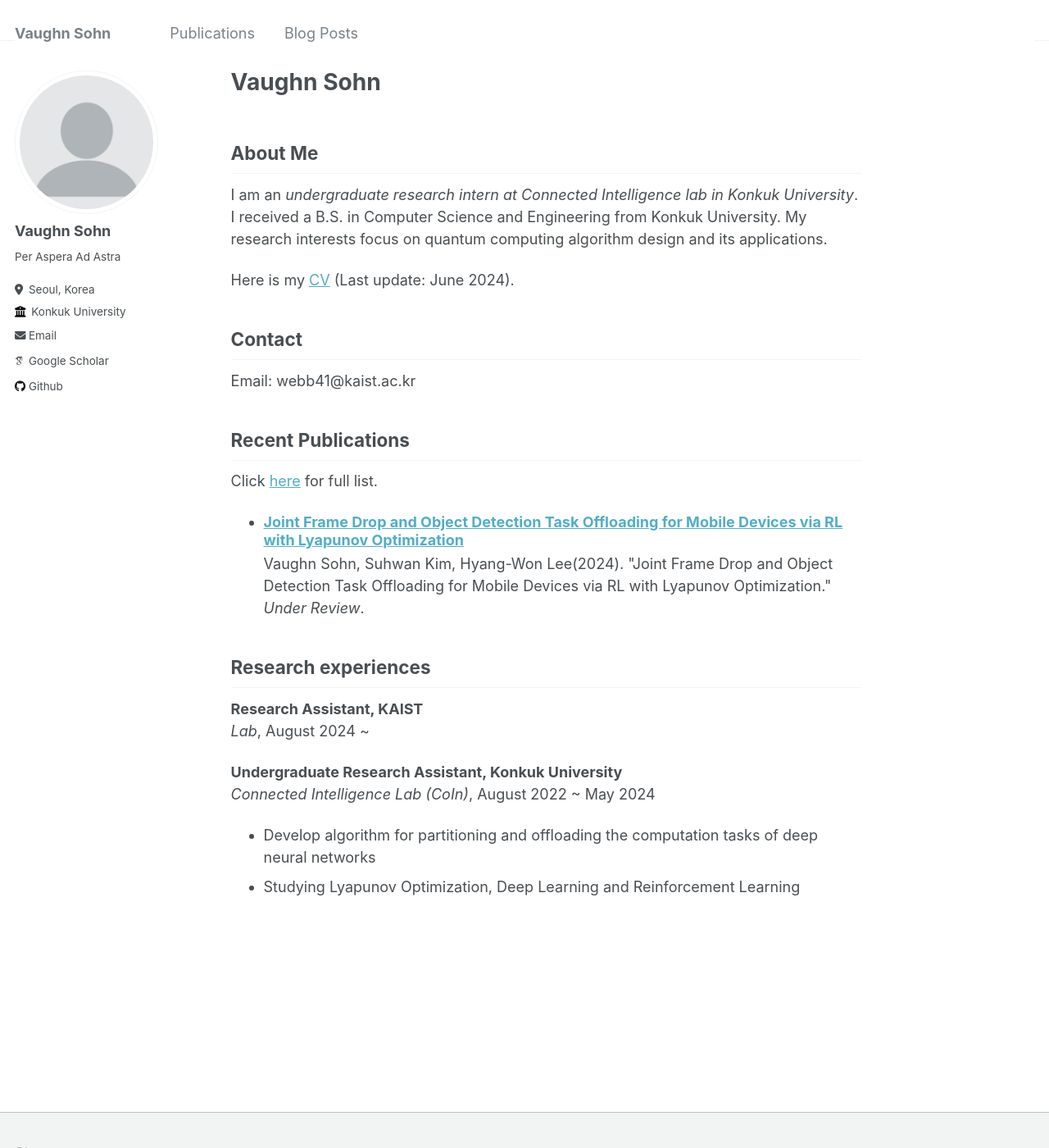
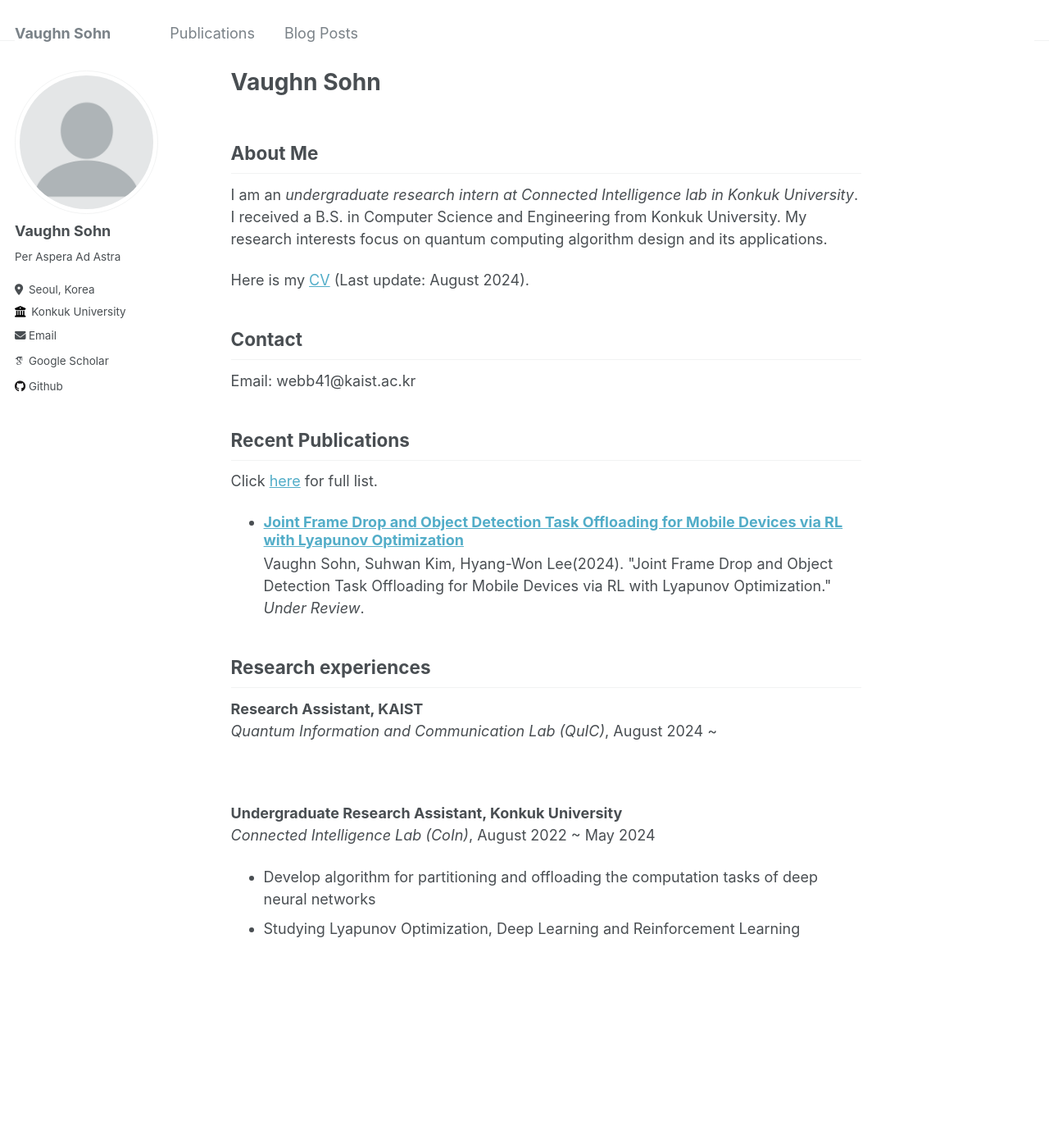
Before and after one commit to webb-c/webb-c.github.io, a Jekyll site: the page built from _pages/about.md, in a window 1280 px wide and 1400 px high. Shown: the whole window at 82% size. Built offline with Jekyll 4.4.1, drawn with Linux system fonts in a browser that asks for light colours; some web fonts are replaced.

Commit message:
add: lab info

```diff
--- a/_pages/about.md
+++ b/_pages/about.md
@@ -15,7 +15,7 @@
 I am an _undergraduate research intern at Connected Intelligence lab in Konkuk University_.
 I received a B.S. in Computer Science and Engineering from Konkuk University. My research interests focus on quantum computing algorithm design and its applications.
 
-Here is my [CV](http://webb-c.github.io/files/CV.pdf) (Last update: June 2024).
+Here is my [CV](http://webb-c.github.io/files/CV.pdf) (Last update: August 2024).
 
 
 ## Contact
@@ -33,8 +33,10 @@
 ## Research experiences
 
 **Research Assistant, KAIST**
-_Lab_, August 2024 ~
+_Quantum Information and Communication Lab (QuIC)_, August 2024 ~
 
+
+<br>
 
 **Undergraduate Research Assistant, Konkuk University**
 _Connected Intelligence Lab (CoIn)_, August 2022 ~ May 2024
```
